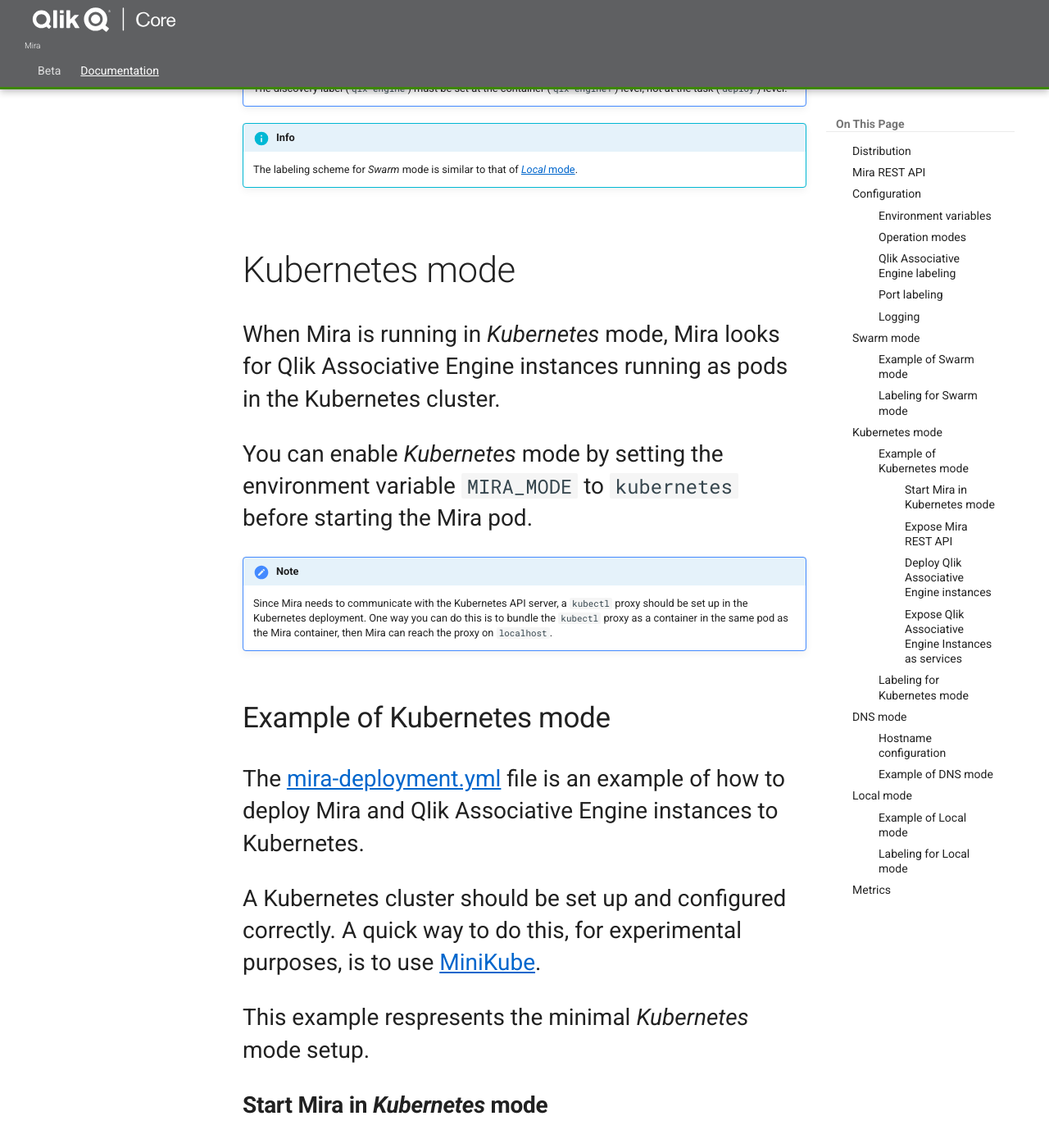
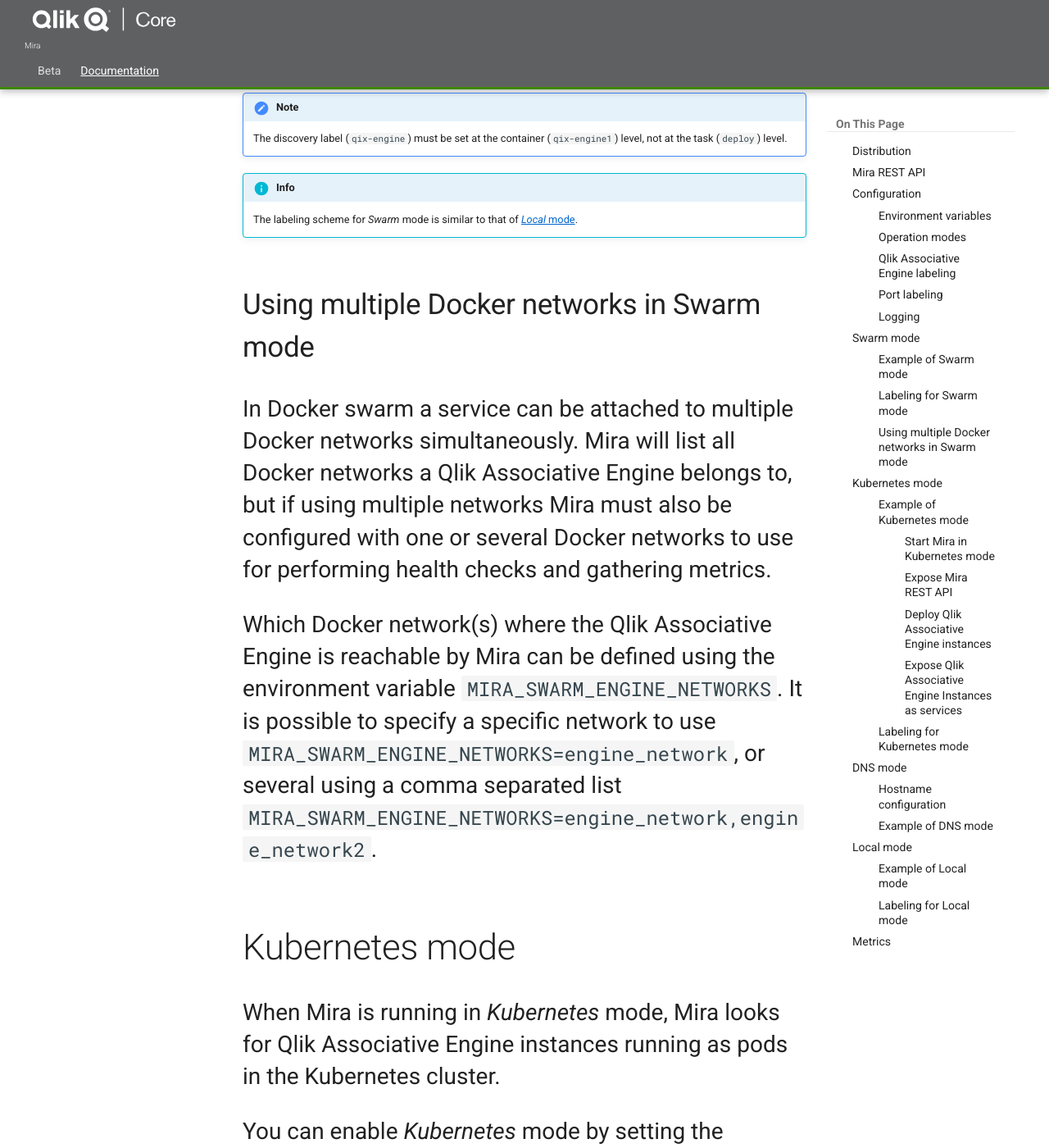
Before and after one commit to qlik-oss/core-website, an MkDocs documentation site: the page built from docs/docs/services/mira.md, in a window 1280 px wide and 1400 px high, scrolled down 8377 px. Shown: the whole window at 82% size. Built offline with MkDocs 1.6.1 and Material for MkDocs 9.7.7, drawn with Linux system fonts in a browser that asks for light colours; old or Windows-style settings are respelled for this version of MkDocs; some of the changed text lies outside the part shown.

Commit message:
Update Mira doc for multiple networks

```diff
--- a/docs/docs/services/mira.md
+++ b/docs/docs/services/mira.md
@@ -36,7 +36,8 @@
 | MIRA_ENGINE_UPDATE_INTERVAL           | 10000                    | Interval in milliseconds for updating health and metrics for Qlik Associative Engine instances. |
 | MIRA_KUBERNETES_PROXY_PORT            | 8001                    | Port that Mira uses to communicate with the Kubernetes API server. |
 | MIRA_LOG_LEVEL                        | info                    | Minimum log level that Mira outputs when logging to `stdout`. |
-| MIRA_ALLOWED_RESPONSE_TIME            | 1000                    | Maximum allowed time in milliseconds from when a request is received until a response is being sent. |
+| MIRA_ALLOWED_RESPONSE_TIME            | 1                       | Maximum allowed time in seconds from when a request is received until a response is being sent. |
+| MIRA_SWARM_ENGINES_NETWORKS | n/a                               | Docker networks Mira should use for status checking. Only applicable in `swarm` mode. |
 
 ### Operation modes
 
@@ -177,6 +178,17 @@
 
 !!! Info
     The labeling scheme for _Swarm_ mode is similar to that of [_Local_ mode](#local-mode).
+
+### Using multiple Docker networks in Swarm mode
+
+In Docker swarm a service can be attached to multiple Docker networks simultaneously.
+Mira will list all Docker networks a Qlik Associative Engine belongs to,
+but if using multiple networks Mira must also be configured with one or several Docker networks
+to use for performing health checks and gathering metrics.
+
+Which Docker network(s) where the Qlik Associative Engine is reachable by Mira can be defined using the environment variable `MIRA_SWARM_ENGINE_NETWORKS`.
+It is possible to specify a specific network to use `MIRA_SWARM_ENGINE_NETWORKS=engine_network`,
+or several using a comma separated list `MIRA_SWARM_ENGINE_NETWORKS=engine_network,engine_network2`.
 
 ## Kubernetes mode
 
```
